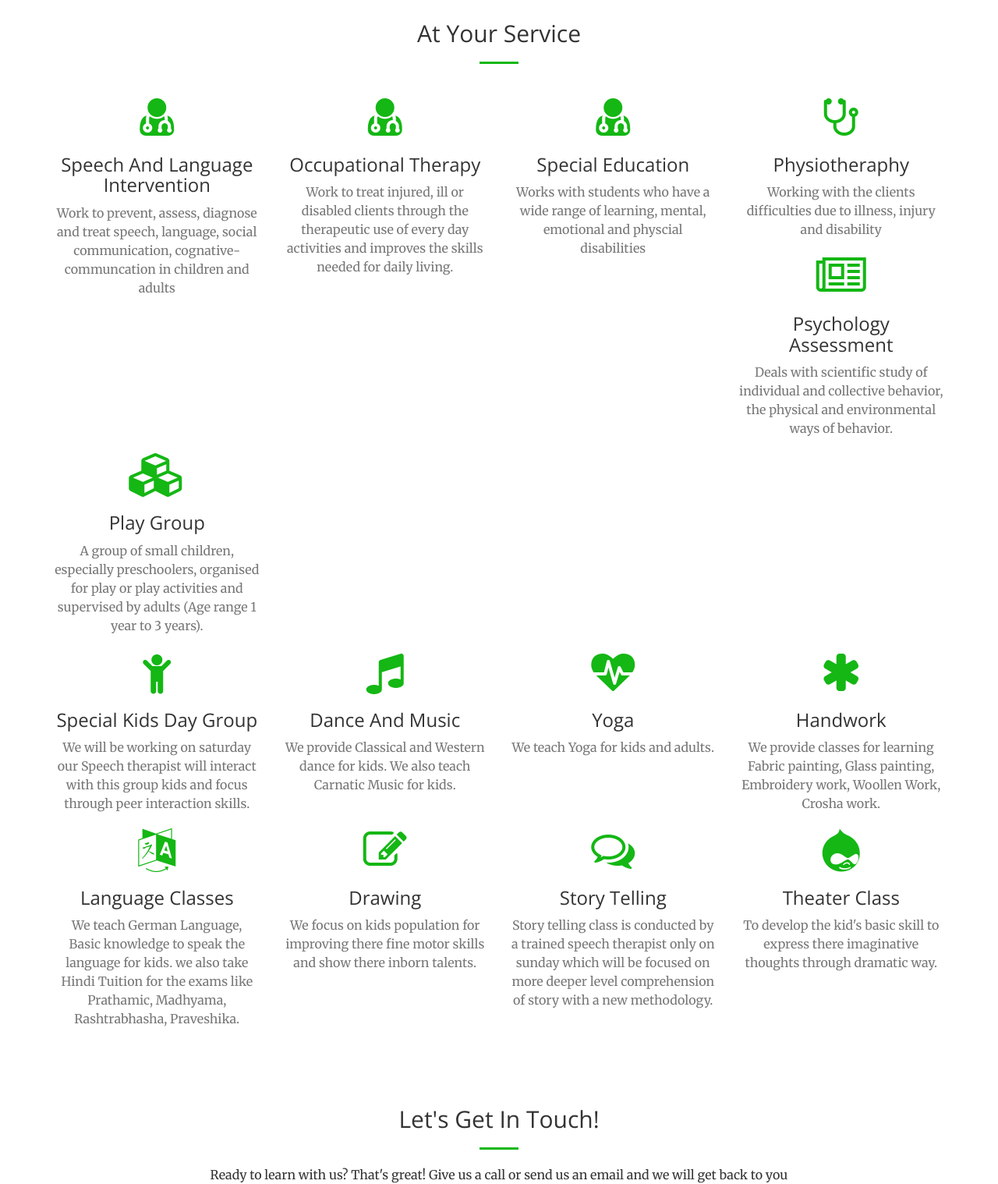
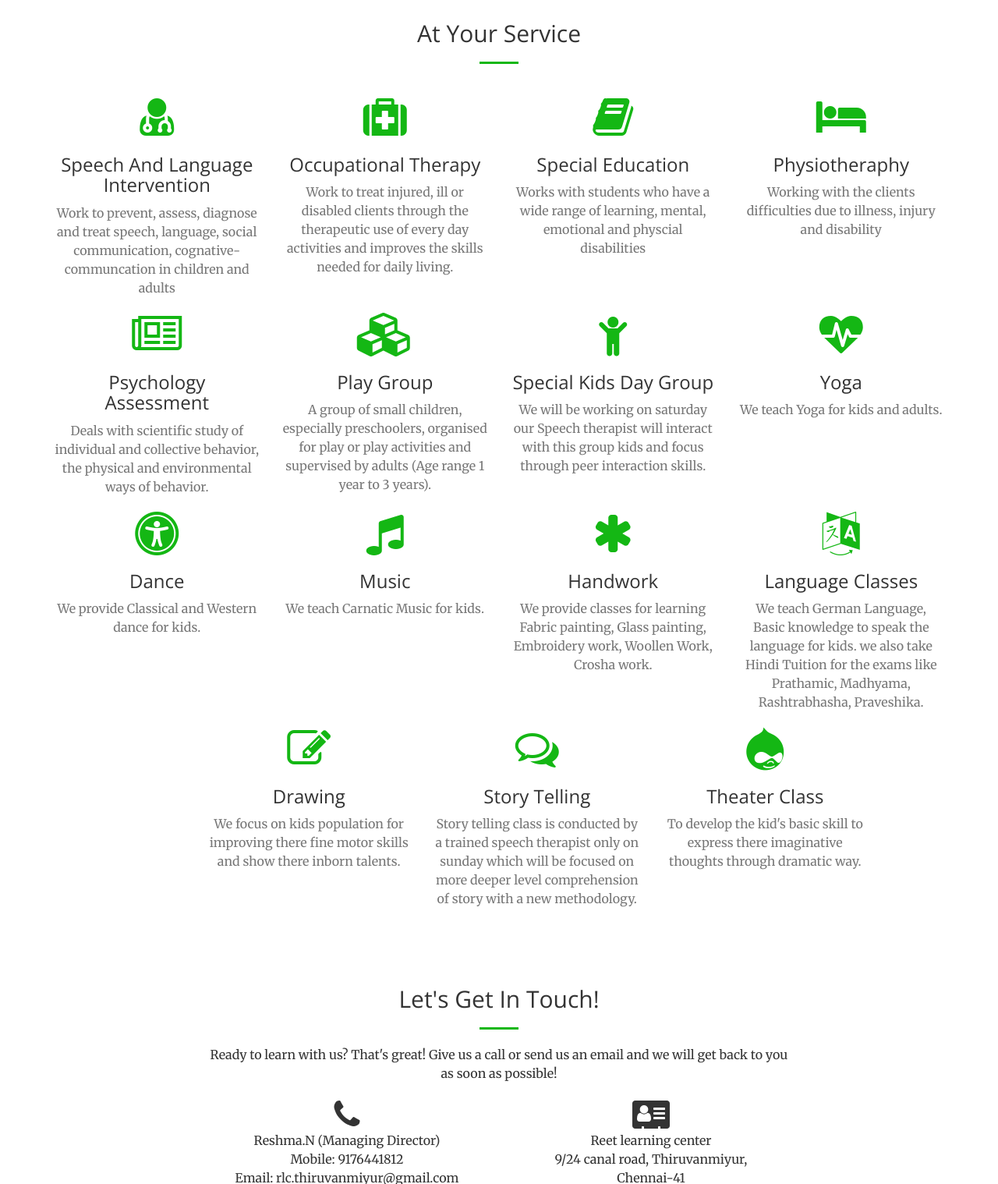
Before and after one commit to reetlearningcenter/reetlearningcenter.github.io, a website: page index.html in a window 1280 px wide. Shown: the part 1340-2858 px from the top of the page at 78% size. Drawn offline with nearby package versions, Linux system fonts and the light colour scheme.

Commit message:
added image

```diff
--- a/index.html
+++ b/index.html
@@ -148,25 +148,26 @@
                 </div>
                 <div class="col-lg-3 col-md-3 text-center">
                     <div class="service-box">
-                        <i class="fa fa-4x fa-user-md text-primary sr-icons"></i>
+                        <i class="fa fa-4x fa-medkit text-primary sr-icons"></i>
                         <h3 data-toggle="modal" data-target="#images_occupational_therapy" class="cursor_pointer">Occupational Therapy</h3>
                         <p class="text-muted">Work to treat injured, ill or disabled clients through the therapeutic use of every day activities and improves the skills needed for daily living.</p>
                     </div>
                 </div>
                 <div class="col-lg-3 col-md-3 text-center">
                     <div class="service-box">
-                        <i class="fa fa-4x fa-user-md text-primary sr-icons"></i>
+                        <i class="fa fa-4x fa-book text-primary sr-icons"></i>
                         <h3 data-toggle="modal" data-target="#images_special_education" class="cursor_pointer">Special Education</h3>
                         <p class="text-muted">Works with students who have a wide range of learning, mental, emotional and physcial disabilities</p>
                     </div>
                 </div>
                 <div class="col-lg-3 col-md-3 text-center">
                     <div class="service-box">
-                        <i class="fa fa-4x fa-stethoscope text-primary sr-icons"></i>
+                        <i class="fa fa-4x fa-bed text-primary sr-icons"></i>
                         <h3 data-toggle="modal" data-target="#images_physiotheraphy" class="cursor_pointer">Physiotheraphy</h3>
                         <p class="text-muted">Working with the clients difficulties due to illness, injury and disability</p>
                     </div>
-                </div>
+              </div></div>
+              <div class="row">
                 <div class="col-lg-3 col-md-3 text-center">
                     <div class="service-box">
                         <i class="fa fa-4x fa-newspaper-o text-primary sr-icons"></i>
@@ -181,8 +182,6 @@
                         <p class="text-muted">A group of small children, especially preschoolers, organised for play or play activities and supervised by adults (Age range 1 year to 3 years).</p>
                     </div>
                 </div>
-            </div>
-            <div class="row">
                 <div class="col-lg-3 col-md-3 text-center">
                     <div class="service-box">
                         <i class="fa fa-4x fa-child text-primary sr-icons"></i>
@@ -192,26 +191,32 @@
                 </div>
                 <div class="col-lg-3 col-md-3 text-center">
                     <div class="service-box">
-                        <i class="fa fa-4x fa-music text-primary sr-icons"></i>
-                        <h3 data-toggle="modal" data-target="#images_dance_music" class="cursor_pointer">Dance And Music</h3>
-                        <p class="text-muted">We provide Classical and Western dance for kids. We also teach Carnatic Music for kids.</p>
-                    </div>
-                </div>
-                <div class="col-lg-3 col-md-3 text-center">
-                    <div class="service-box">
                         <i class="fa fa-4x fa-heartbeat text-primary sr-icons"></i>
                         <h3 data-toggle="modal" data-target="#images_yoga" class="cursor_pointer">Yoga</h3>
                         <p class="text-muted">We teach Yoga for kids and adults.</p>
                     </div>
                 </div>
+            </div> <div class="row">
                 <div class="col-lg-3 col-md-3 text-center">
+                    <div class="service-box">
+                        <i class="fa fa-4x fa-universal-access text-primary sr-icons"></i>
+                        <h3 data-toggle="modal" data-target="#images_dance" class="cursor_pointer">Dance</h3>
+                        <p class="text-muted">We provide Classical and Western dance for kids.</p>
+                    </div>
+                </div>
+                <div class="col-lg-3 col-md-3 text-center">
+                    <div class="service-box">
+                        <i class="fa fa-4x fa-music text-primary sr-icons"></i>
+                        <h3 data-toggle="modal" data-target="#images_music" class="cursor_pointer">Music</h3>
+                        <p class="text-muted">We teach Carnatic Music for kids.</p>
+                    </div>
+                </div><div class="col-lg-3 col-md-3 text-center">
                     <div class="service-box">
                         <i class="fa fa-4x fa-asterisk text-primary sr-icons"></i>
                         <h3 data-toggle="modal" data-target="#images_handwork" class="cursor_pointer">Handwork</h3>
                         <p class="text-muted">We provide classes for learning Fabric painting, Glass painting, Embroidery work, Woollen Work, Crosha work.</p>
                     </div>
                 </div>
-            </div><div class="row">
                 <div class="col-lg-3 col-md-3 text-center">
                     <div class="service-box">
                         <i class="fa fa-4x fa-language text-primary sr-icons"></i>
@@ -219,7 +224,8 @@
                         <p class="text-muted">We teach German Language, Basic knowledge to speak the language for kids. we also take Hindi Tuition for the exams like Prathamic, Madhyama, Rashtrabhasha, Praveshika. </p>
                     </div>
                 </div>
-                <div class="col-lg-3 col-md-3 text-center">
+            </div><div class="row">
+                <div class="col-lg-3 col-md-3 col-md-offset-2 text-center">
                     <div class="service-box">
                         <i class="fa fa-4x fa-pencil-square-o text-primary sr-icons"></i>
                         <h3 data-toggle="modal" data-target="#images_drawing" class="cursor_pointer">Drawing</h3>
@@ -232,7 +238,8 @@
                         <h3 data-toggle="modal" data-target="#images_story_telling" class="cursor_pointer">Story Telling</h3>
                         <p class="text-muted">Story telling class is conducted by a trained speech therapist only on sunday which will be focused on more deeper level comprehension of story with a new methodology.</p>
                     </div>
-                </div><div class="col-lg-3 col-md-3 text-center">
+                </div>
+                <div class="col-lg-3 col-md-3 text-center">
                     <div class="service-box">
                         <i class="fa fa-4x fa-drupal text-primary sr-icons"></i>
                         <h3 data-toggle="modal" data-target="#images_theater_class" class="cursor_pointer">Theater Class</h3>
@@ -415,13 +422,25 @@
   </div>
 </div>
 
-<!-- Modal for Dance and music -->
-<div id="images_dance_music" class="modal fade" role="dialog">
+<!-- Modal for Music -->
+<div id="images_music" class="modal fade" role="dialog">
   <div class="modal-dialog">
     <!-- Modal content-->
     <div class="modal-content">
       <div class="modal-body">
-        <img src="img/portfolio/dm.png">
+        <img src="img/portfolio/music.jpg">
+      </div>
+    </div>
+  </div>
+</div>
+
+<!-- Modal for Dance-->
+<div id="images_dance" class="modal fade" role="dialog">
+  <div class="modal-dialog">
+    <!-- Modal content-->
+    <div class="modal-content">
+      <div class="modal-body">
+        <img src="img/portfolio/dance.png">
       </div>
     </div>
   </div>
```
Also changed, not shown: img/portfolio/dance.png (added), img/portfolio/music.jpg (added).
